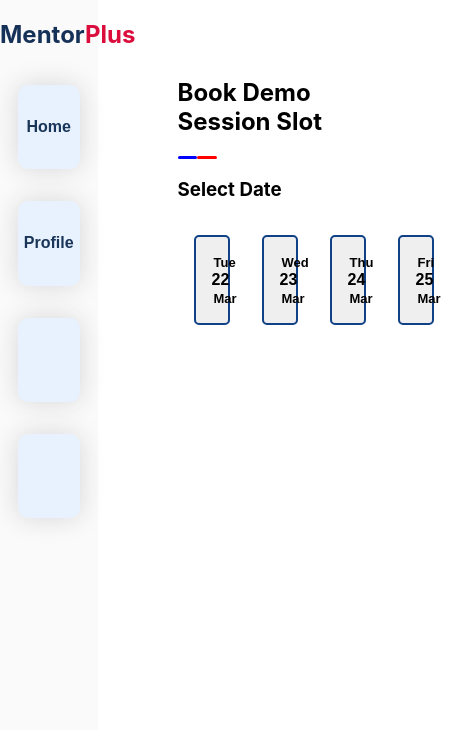
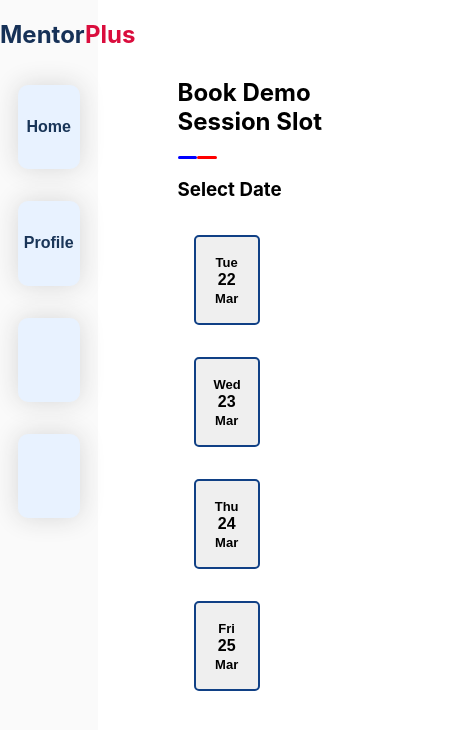
Before and after one commit to darkling10/intern-assign, a React (Create React App) app: page / in a window 390 px wide. Shown: the top 730 px of the page, 450 px wide, since content can reach past the window. Built offline with nearby package versions, Linux system fonts and the light colour scheme.

Commit message:
Media queries added

```diff
--- a/src/Components/MainPage/Card.module.css
+++ b/src/Components/MainPage/Card.module.css
@@ -1,6 +1,7 @@
 .cards{
     display: flex;
 }
+
 
 
 
@@ -9,8 +10,9 @@
 }
 
 .submit{
-    background-color:  #e8f2ff;
-    color:#000000;
+    background: rgb(0,23,59);
+    background: linear-gradient(90deg, rgba(0,23,59,1) 45%, rgba(32,57,94,1) 100%);
+    color: white;
     border: none;
     border-radius: 5px;
     padding: 1rem 3rem;
@@ -24,3 +26,14 @@
     background: linear-gradient(90deg, rgba(0,23,59,1) 45%, rgba(32,57,94,1) 100%);
     color: white;
 }
+
+
+@media screen and (max-width: 736px) {
+    .cards{
+        display: flex;
+        flex-direction: column;
+        width: 20vw;
+    }
+
+
+  }
--- a/src/Components/MainPage/Carditems.module.css
+++ b/src/Components/MainPage/Carditems.module.css
@@ -29,3 +29,13 @@
     background-color: #289125;
     color: white;
 }
+
+@media (max-width:736px) {
+    .cardbutton{
+        width: 17vw;
+    }
+
+    .selectedbutton{
+        width: 17vw;
+    }
+}
```
